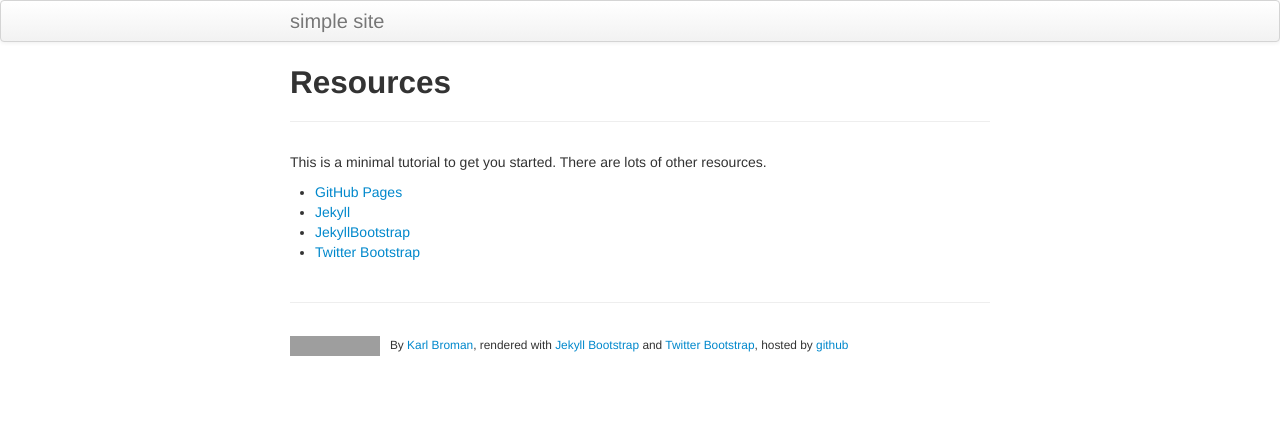
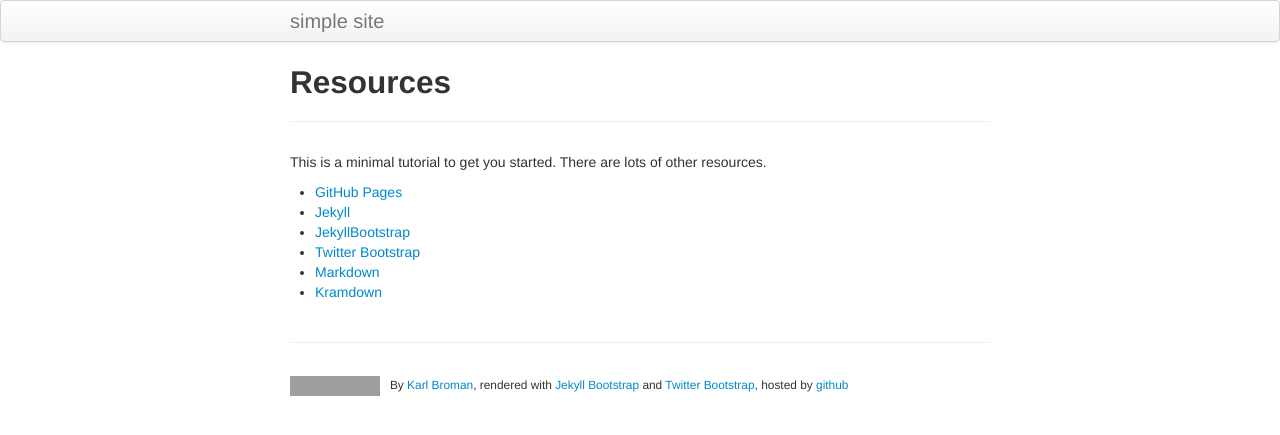
Before and after one commit to kbroman/simple_site, a Jekyll site: the page built from pages/resources.md, in a window 1280 px wide. Shown: the top 435 px of the page. Built offline with Jekyll 4.4.1, drawn with Linux system fonts in a browser that asks for light colours; grey boxes are pictures that could not be loaded.

Commit message:
Add a few more resources

```diff
--- a/pages/resources.md
+++ b/pages/resources.md
@@ -7,6 +7,8 @@ This is a minimal tutorial to get you started. There are lots of
 other resources.
 
 - [GitHub Pages](http://pages.github.com)
-- [Jekyll](http://jekyllrb.com/)
-- [JekyllBootstrap](http://jekyllbootstrap.com/)
-- [Twitter Bootstrap](http://getbootstrap.com/)
+- [Jekyll](http://jekyllrb.com)
+- [JekyllBootstrap](http://jekyllbootstrap.com)
+- [Twitter Bootstrap](http://getbootstrap.com)
+- [Markdown](https://daringfireball.net/projects/markdown)
+- [Kramdown](http://kramdown.gettalong.org)
```
